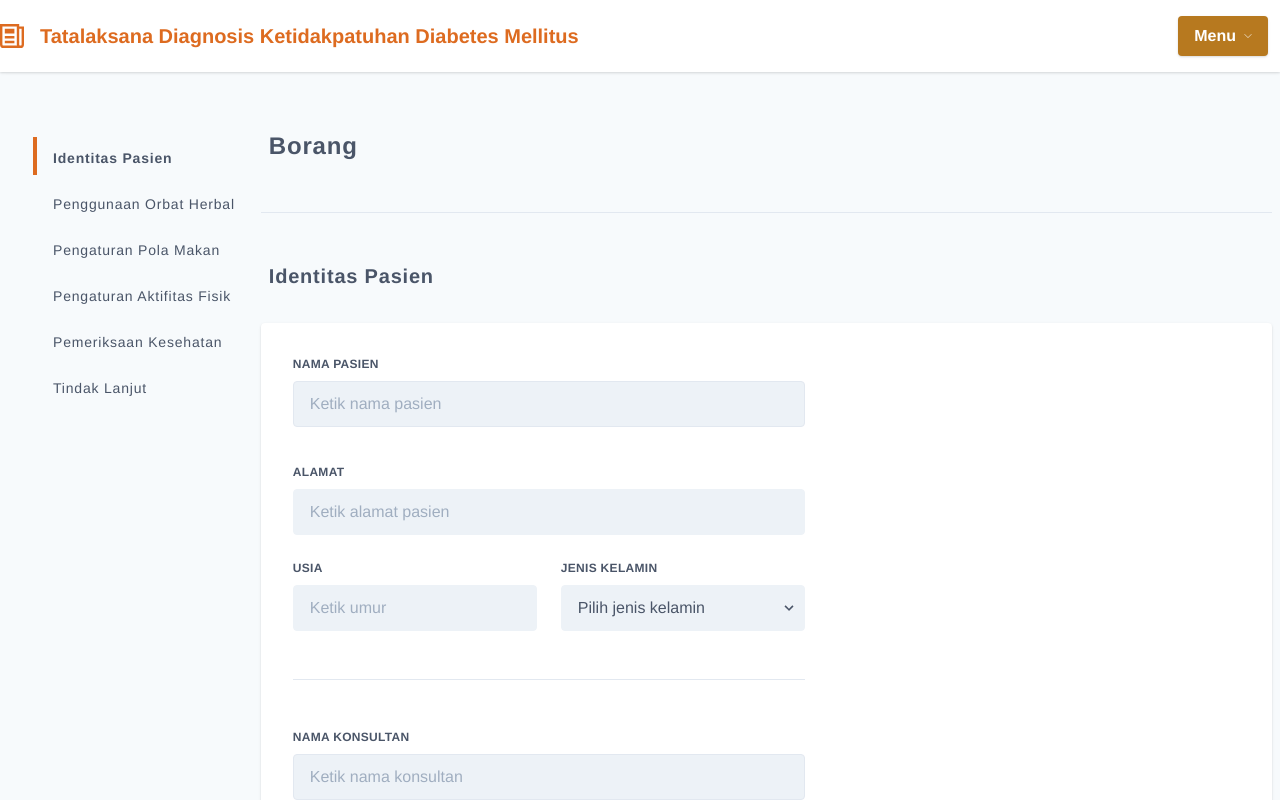
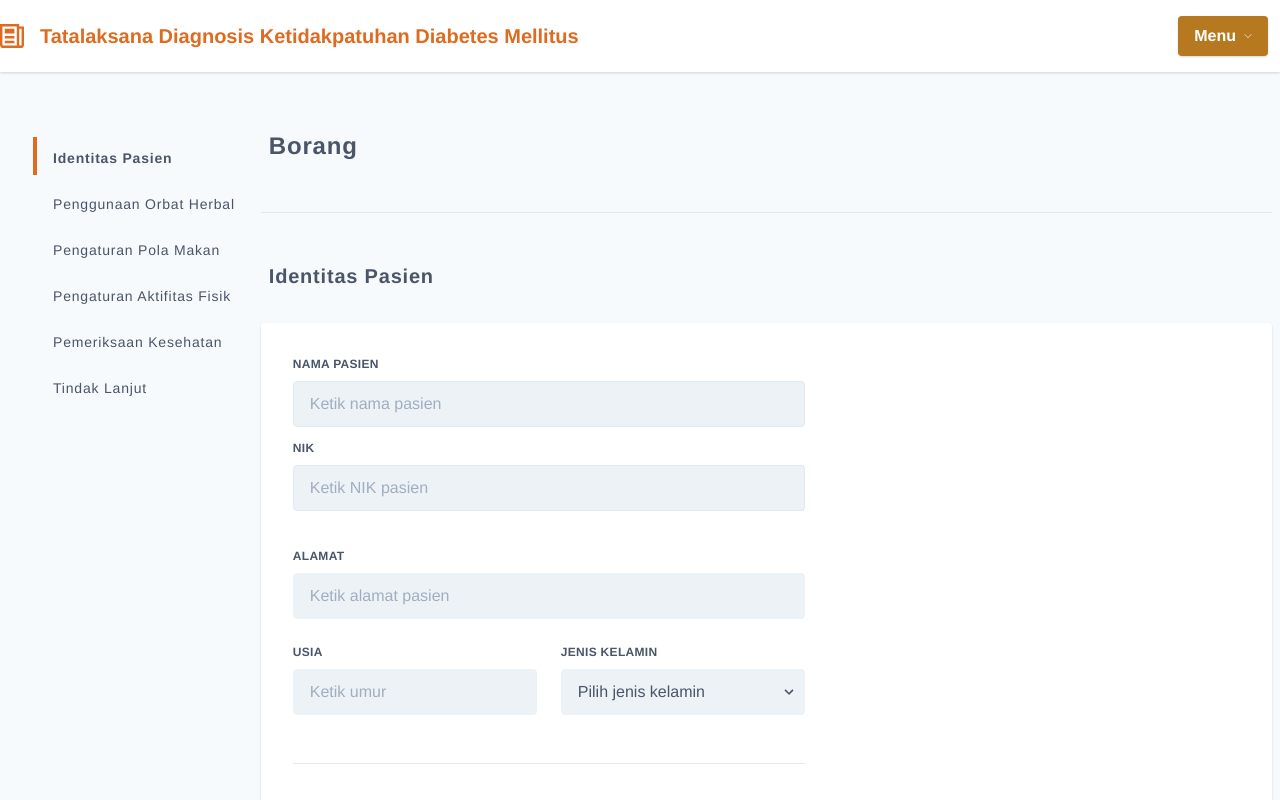
Before and after one commit to fransiskussamuelrenaldi/rekomendasi-dm, a Vue app: page / in a window 1280 px wide. Shown: the top 800 px of the page. Built offline with nearby package versions, Linux system fonts and the light colour scheme; what @tailwindcss/custom-forms would draw is missing.

Commit message:
feat: add nik, fix dispatch

```diff
--- a/src/components/user-form.vue
+++ b/src/components/user-form.vue
@@ -14,7 +14,20 @@
             placeholder="Ketik nama pasien"
             @input="handleInput('name')"
           >
-          </div>
+        </div>
+        <div class="w-full px-3 mb-6 md:mb-0">
+          <label class="block uppercase tracking-wide text-gray-700 text-xs font-bold mb-2" for="nik">
+              NIK
+          </label>
+          <input
+            v-model="nik"
+            class="appearance-none block w-full bg-gray-200 text-gray-700 border rounded py-3 px-4 mb-3 leading-tight focus:outline-none focus:bg-white"
+            ref="nik"
+            type="text"
+            placeholder="Ketik NIK pasien"
+            @input="handleInput('nik')"
+          >
+        </div>
       </div>
       <div class="weight flex flex-wrap -mx-3 mb-6">
         <div class="w-full px-3">
@@ -214,6 +227,7 @@ export default {
       weight: '',
       height: '',
       address: '',
+      nik: '',
       consultantType: '',
       consultantName: '',
       fastingBloodGlucose: '',
@@ -229,7 +243,9 @@ export default {
     },
     calcBmi () {
       if (!this.weight || !this.height) return 0
-      return (+this.weight / ((+this.height / 100) ** 2)).toFixed(2)
+      const res = (+this.weight / ((+this.height / 100) ** 2)).toFixed(2)
+      store.dispatch('setCalcBmi', { calcBmi: res })
+      return res
     },
     glucoseRec () {
       const glucose = {}
```
